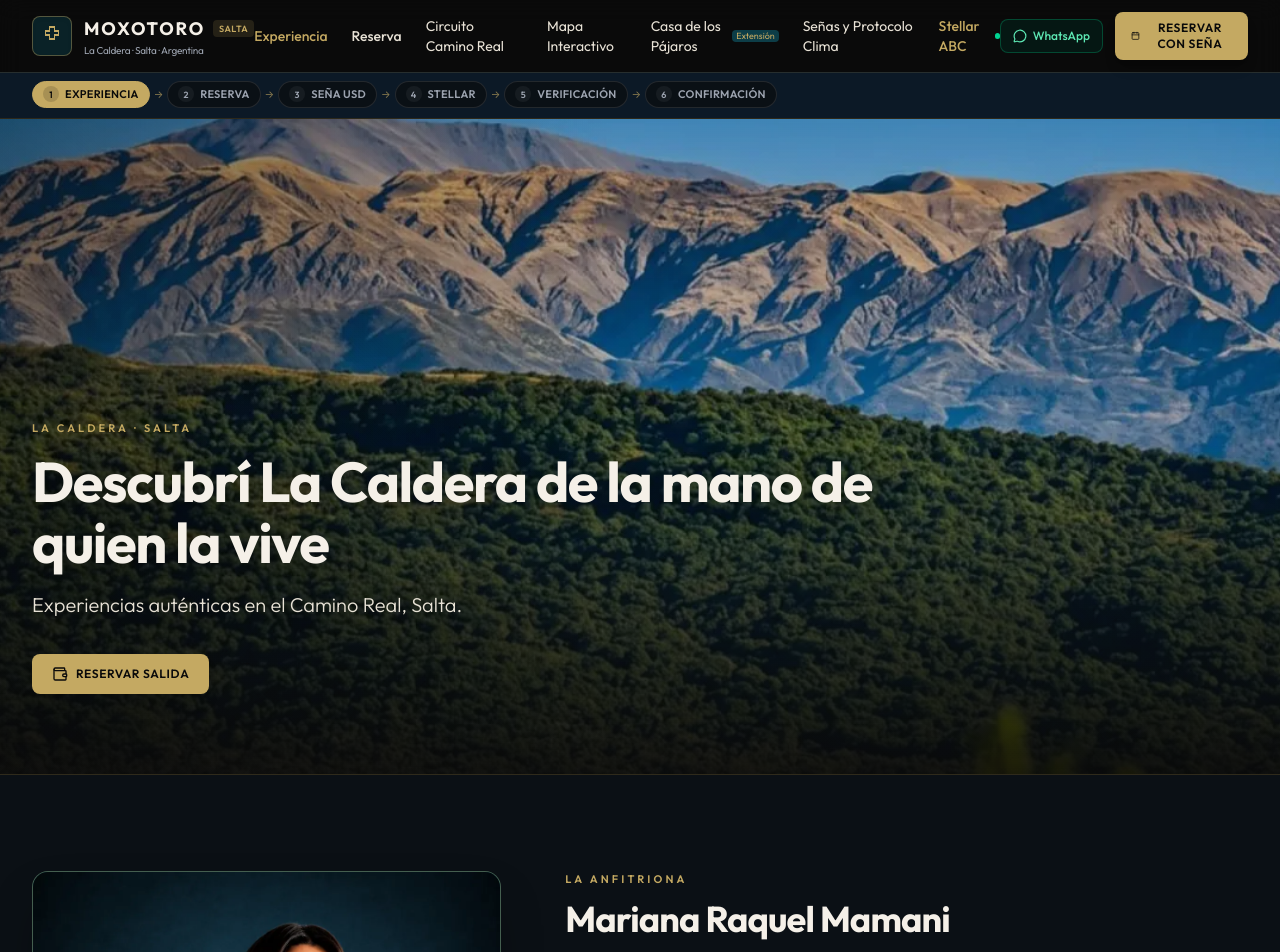
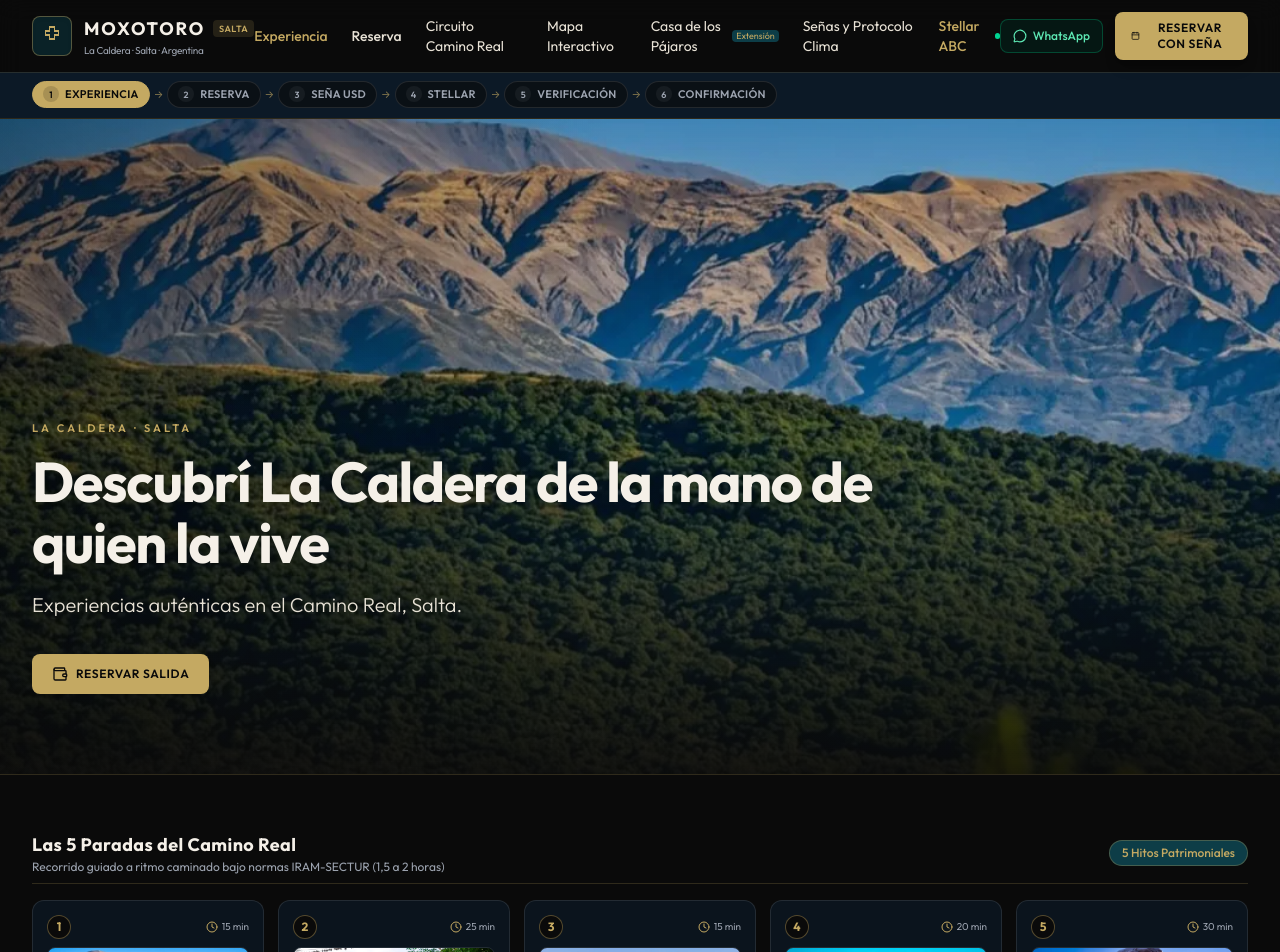
Before and after one commit to MaritoSAS/moxotoro, a Next.js app: page / in a window 1280 px wide. Shown: the top 952 px of the page. Built offline with nearby package versions, Linux system fonts and the light colour scheme; no server answers.

Commit message:
Move La anfitriona to the end of the home page.
Place the section after the rest of the landing content, immediately before the footer.

Co-authored-by: Mariana Mamaní  <grupomaritosas@gmail.com>

```diff
--- a/src/components/home/HomeLanding.tsx
+++ b/src/components/home/HomeLanding.tsx
@@ -247,7 +247,6 @@ export const HomeLanding: React.FC = () => {
 
       <main>
         <ImmersiveHero onOpenBooking={handleOpenBooking} />
-        <AnfitrionaSection />
 
         <section id="circuito" className="scroll-mt-36 mx-auto max-w-7xl px-4 py-14 sm:px-6 lg:px-8">
           <CircuitStops
@@ -725,6 +724,8 @@ export const HomeLanding: React.FC = () => {
         <section className="mx-auto max-w-7xl px-4 py-14 sm:px-6 lg:px-8">
           <WeatherPolicySection />
         </section>
+
+        <AnfitrionaSection />
       </main>
 
       <footer className="border-t border-[#c4a962]/20 bg-[#0d1b2a] px-4 py-8 sm:px-6 lg:px-8">
```
